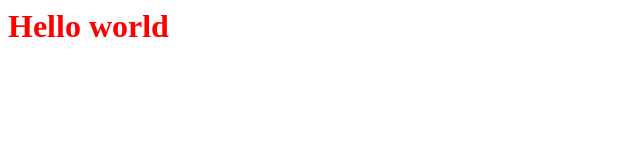
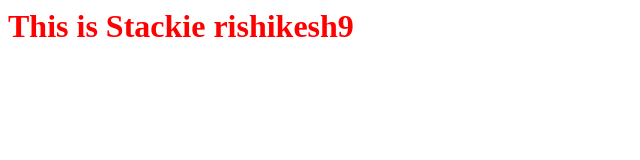
Before and after one commit to RishikeshChikka9/single-thread-rust-server, a plain HTML site: page static_files/index.html in a window 1280 px wide. Shown: the whole page, without its empty margins (0-640 px from the left). Drawn offline with Linux system fonts and the light colour scheme.

Commit message:
Update index.html

```diff
--- a/static_files/index.html
+++ b/static_files/index.html
@@ -4,6 +4,6 @@
     <link rel="stylesheet" href = "./style.css">
   </head>
   <body>
-    <h1>Hello world</h1>
+    <h1>This is Stackie <b>rishikesh9</b></h1>
   </body>
 </html>
```
